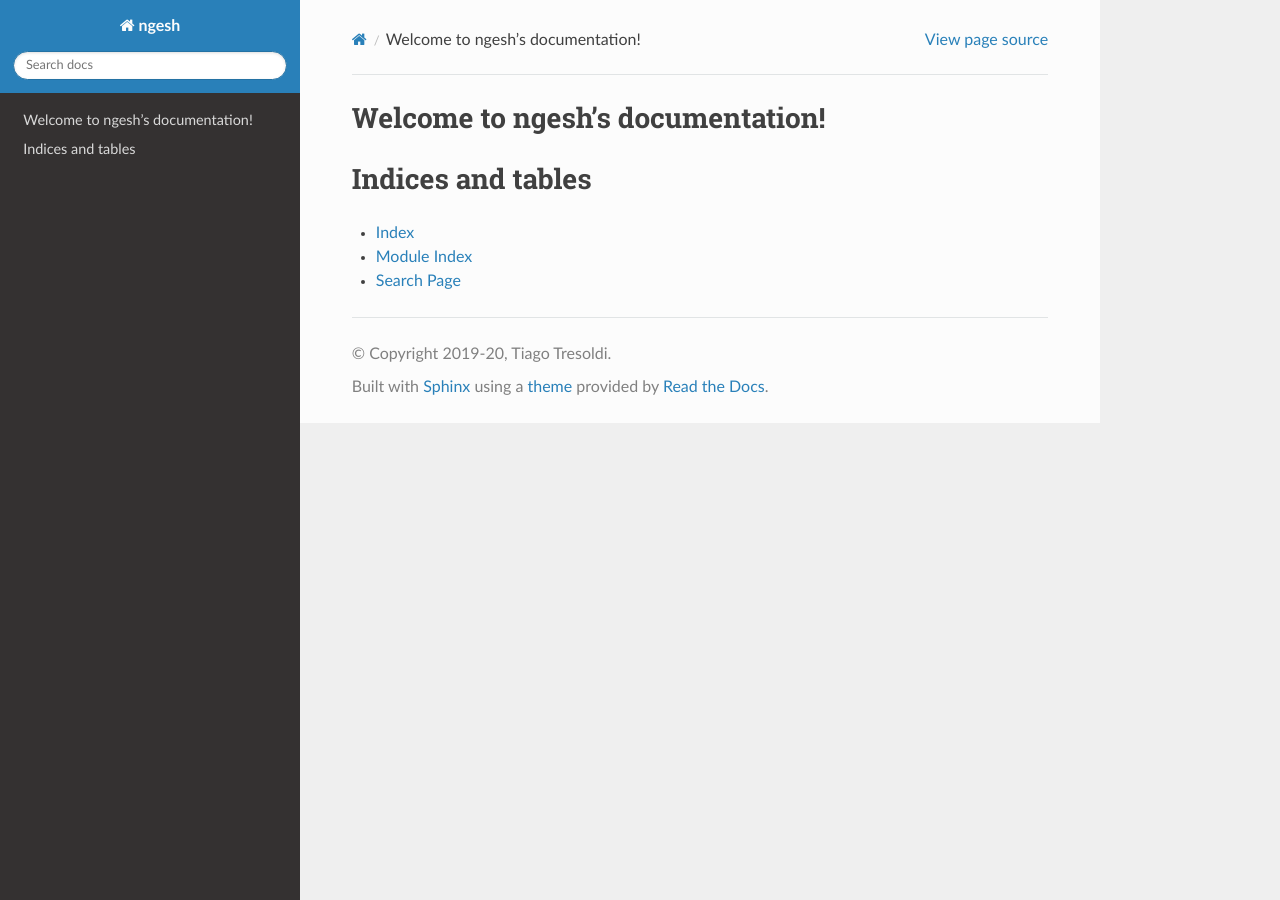
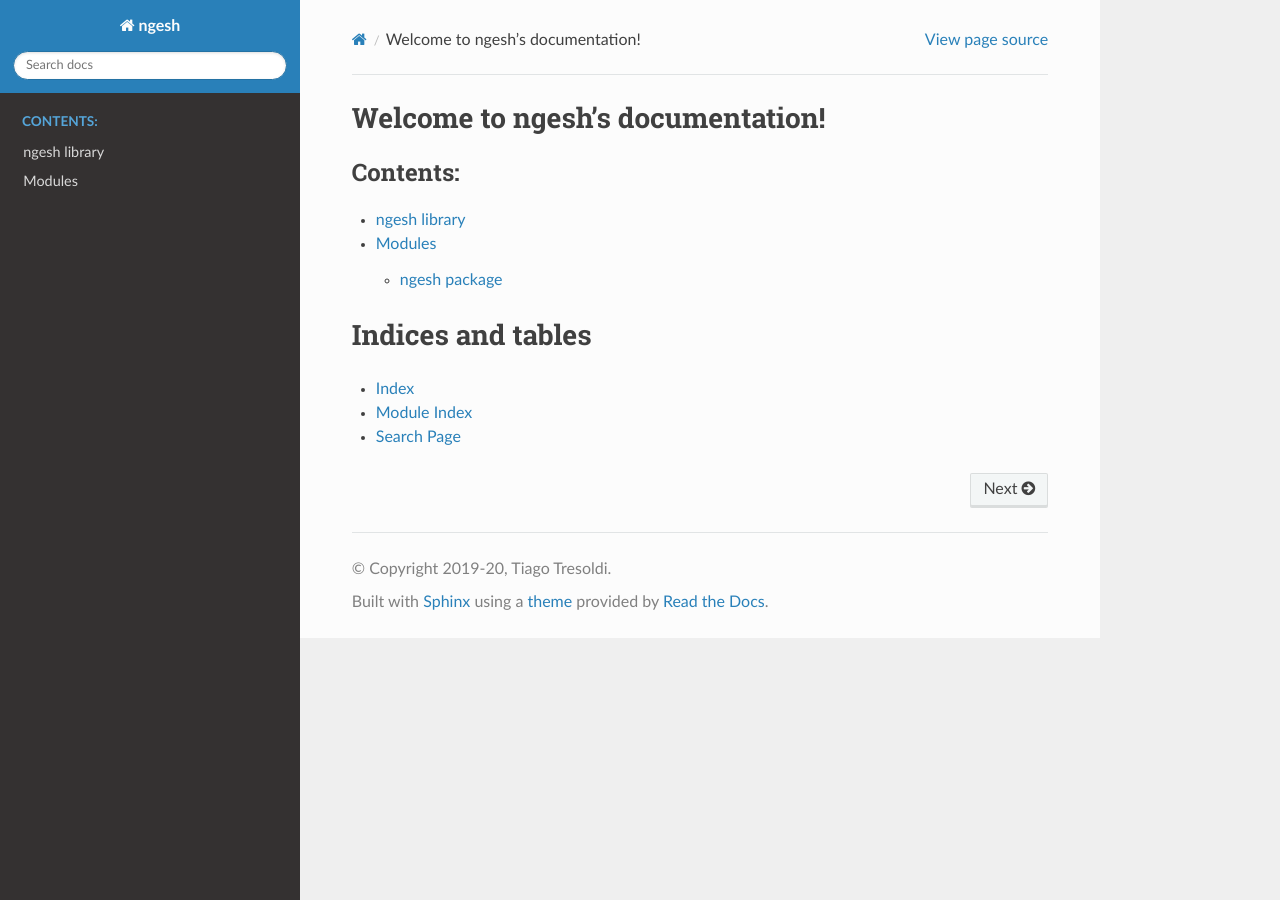
Before and after one commit to tresoldi/ngesh, a Sphinx documentation site: the page built from docs/index.rst, in a window 1280 px wide. Built offline with Sphinx 7.4.7 and the Read the Docs theme 2.0.0, drawn with Linux system fonts in a browser that asks for light colours.

Commit message:
Improve scaffolding for ReadTheDocs

```diff
--- a/docs/index.rst
+++ b/docs/index.rst
@@ -10,6 +10,8 @@ Welcome to ngesh's documentation!
    :maxdepth: 2
    :caption: Contents:
 
+   readme
+   Modules <source/modules.rst>
 
 
 Indices and tables
--- /dev/null
+++ b/docs/readme.rst
@@ -0,0 +1,4 @@
+ngesh library
+=============
+
+Lorem ipsum
```
